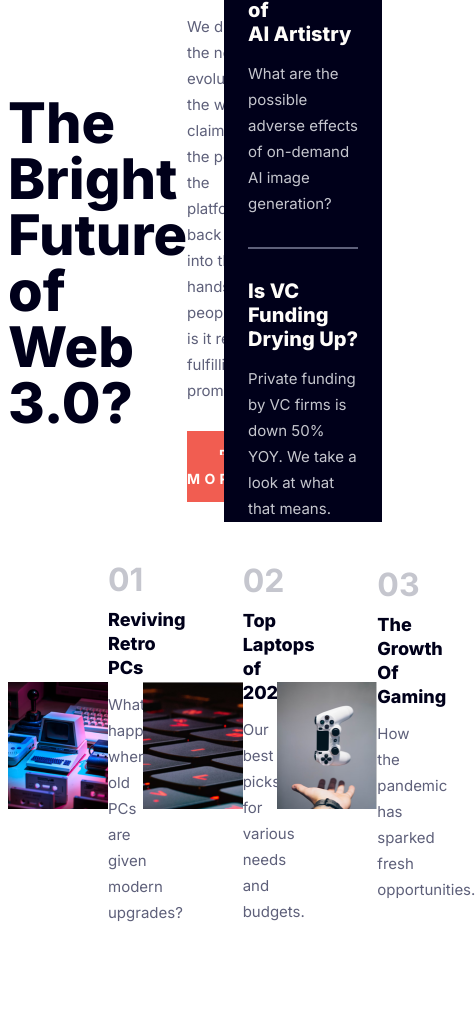
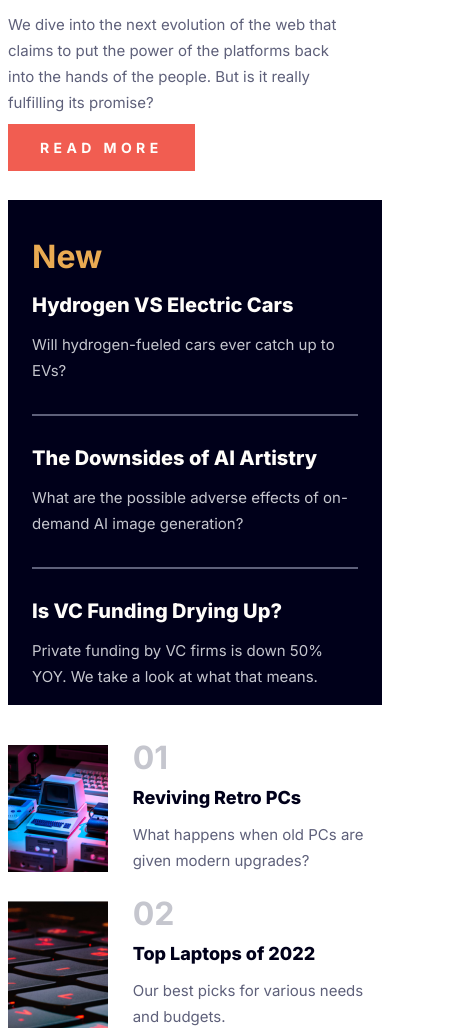
Before and after one commit to Junior-dev-Track/14-css-web-3-0-project-Miqi007, a plain HTML site: page index.html in a window 390 px wide. Shown: the part 546-1579 px from the top of the page, 475 px wide, since content can reach past the window. Before the commit the page ends 1534 px from the top, so only its background shows below. Drawn offline with Linux system fonts and the light colour scheme.

Commit message:
ex14CSSWeb3.0

```diff
--- a/index.html
+++ b/index.html
@@ -11,10 +11,14 @@
 
 <body>
     <header class="container">
+        <div id="logoPhone">
+            <img src="./img/img_phone/W. (1).svg" alt="Logo of the site">
+        </div>
         <div id="logo">
             <img src="./img/W..svg" alt="Logo of the site">
         </div>
         <div id="menu">
+            <img id="phoneMenu" src="./img/img_phone/Group.svg" alt="Hamburger menu">
             <nav>
                 <a href="#">Home</a>
                 <a href="#">New</a>
@@ -26,11 +30,14 @@
     </header>
     <main class="container">
         <div id="content">
+            <div id="imagePhone">
+                <img src="./img/img_phone/shapes.png" alt="Some colored wood shapes">
+            </div>
             <div id="image">
                 <img src="./img/shapes.png" alt="Some colored wood shapes">
             </div>
             <div id="title">
-                <h1>The Bright<br> Future of<br> Web 3.0?</h1>
+                <h1>The Bright <br>Future of Web 3.0?</h1>
             </div>
             <div id="txtBtn">
                 <p>We dive into the next evolution of the web that<br> claims to put the power of the platforms back<br>
--- a/style.css
+++ b/style.css
@@ -1,5 +1,173 @@
 @import url('https://fonts.googleapis.com/css2?family=Inter:wght@100..900&display=swap');
 
+@media screen and (max-width: 767px) {
+    .container {
+        max-width: 650px;
+        margin: 0 auto;
+    }
+
+    body {
+        background-color: #fff;
+    }
+
+    header {
+        display: flex;
+        align-items: center;
+        justify-content: space-between;
+        padding: 30px 0;
+    }
+
+    #logo {
+        display: none;
+    }
+
+    #phoneMenu {
+        display: block;
+    }
+
+    nav a {
+        display: none;
+    }
+
+    #image {
+        display: none;
+    }
+
+    #content img {
+        width: 100%;
+        height: 300px;
+        object-fit: cover;
+    }
+
+    #content h1 {
+        font-family: 'Inter', sans-serif;
+        font-size: 40px;
+        font-weight: 800;
+        line-height: 40px;
+        color: #00001A;
+    }
+
+    #content p {
+        font-family: 'Inter', sans-serif;
+        font-size: 15px;
+        font-weight: 400;
+        line-height: 26px;
+        color: #5E607A;
+        padding-bottom: 20px;
+    }
+
+    #content a {
+        font-family: 'Inter', sans-serif;
+        font-size: 14px;
+        font-weight: 700;
+        line-height: 24px;
+        letter-spacing: 4.38px;
+        color: #FFFDFA;
+        text-decoration: none;
+        background-color: #F15D51;
+        padding: 15px 32px;
+    }
+
+    #news {
+        background-color: #00001A;
+        padding: 15px 24px;
+        margin-top: 40px;
+    }
+
+    #news h2 {
+        font-family: 'Inter', sans-serif;
+        font-size: 32px;
+        font-weight: 700;
+        line-height: 32px;
+        color: #E9AA52;
+    }
+
+
+    #news h3 {
+        font-family: 'Inter', sans-serif;
+        font-size: 20px;
+        font-weight: 800;
+        line-height: 24px;
+        color: #FFFDFA;
+    }
+
+    #news p {
+        font-family: 'Inter', sans-serif;
+        font-size: 15px;
+        font-weight: 400;
+        line-height: 26px;
+        color: #C5C6CE;
+    }
+
+    #news hr {
+        border: 1px solid #5E607A;
+        margin: 30px 0;
+    }
+
+    section {
+        padding: 25px 0;
+    }
+
+    .article {
+        display: grid;
+        grid-template-columns: repeat(3, 1fr);
+        align-items: center;
+    }
+
+    .artImg {
+        grid-row: 1/4;
+        grid-column: 1/2;
+        width: 100px;
+        height: 127px;
+        object-fit: cover;
+    }
+
+    .artText {
+        grid-row: 1/2;
+        grid-column: 2/4;
+    }
+
+    .artImg {
+        width: 100px;
+        height: 127px;
+        object-fit: cover;
+    }
+
+    .artText h2 {
+        font-family: 'Inter', sans-serif;
+        font-size: 32px;
+        font-weight: 700;
+        line-height: 32px;
+        color: #C5C6CE;
+        margin: 12px 0;
+    }
+
+    .artText h3 {
+        font-family: 'Inter', sans-serif;
+        font-size: 18px;
+        font-weight: 800;
+        line-height: 24px;
+        color: #00001A;
+        margin: 12px 0;
+    }
+
+    .artText p {
+        font-family: 'Inter', sans-serif;
+        font-size: 15px;
+        font-weight: 400;
+        line-height: 26px;
+        color: #5E607A;
+        margin: 12px 0;
+    }
+
+
+}
+
+/* Laptop -----------------------------------------------------------------------------------------------------------------------------*/
+
+
+
+@media screen and (min-width: 768px) {
     .container {
         max-width: 1110px;
         margin: 0 auto;
@@ -16,6 +184,13 @@ header {
         padding: 30px 0;
     }
 
+    #phoneMenu {
+        display: none;
+    }
+
+    #logoPhone {
+        display: none;
+    }
 
     nav a {
         text-decoration: none;
@@ -44,6 +219,10 @@ main {
         grid-row: 1/4;
         grid-column: 1/3;
         align-items: center;
+    }
+
+    #imagePhone {
+        display: none;
     }
 
     #image {
@@ -200,3 +379,5 @@ section:nth-child(3) {
         color: #5E607A;
         margin: 12px 0;
     }
+
+}
```
Also changed, not shown: img/img_phone/Group.svg (added), img/img_phone/W. (1).svg (added), img/img_phone/shapes.png (added). Lines whose indentation alone changed are shown as unchanged.
